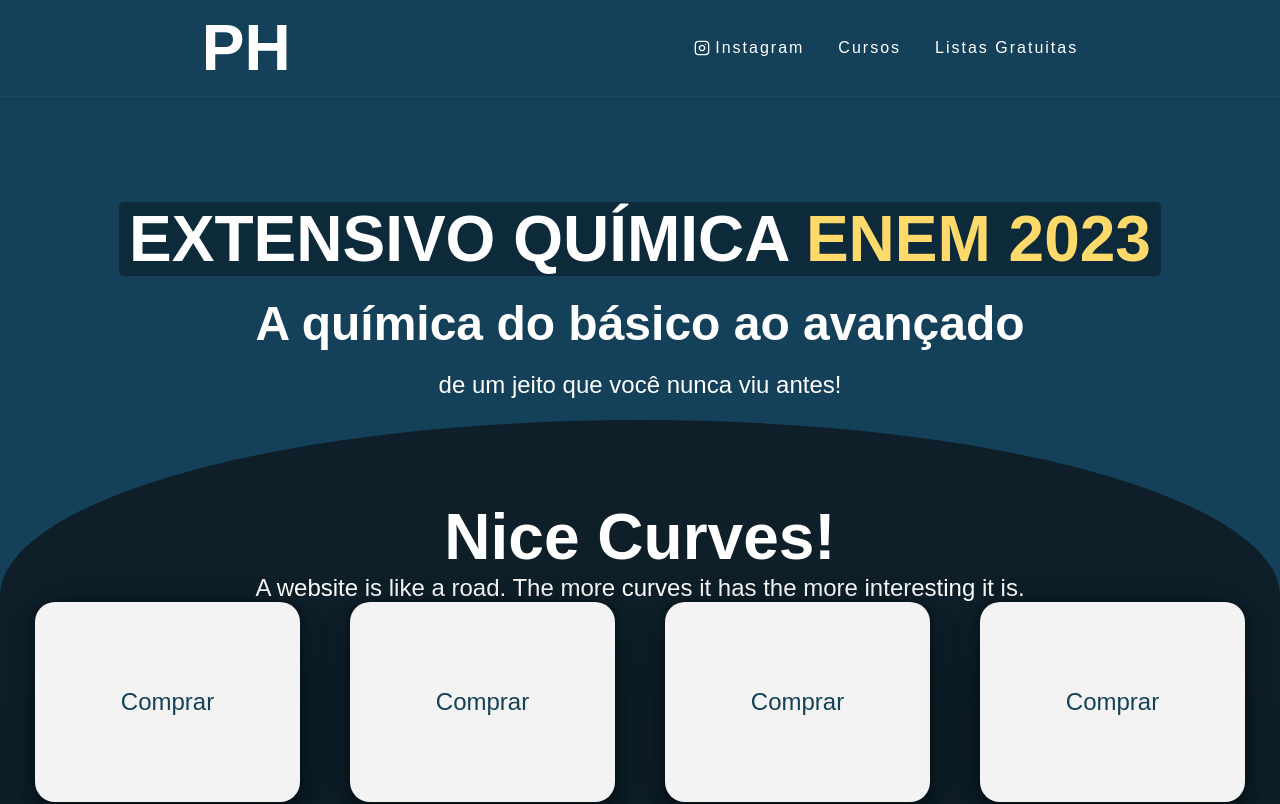
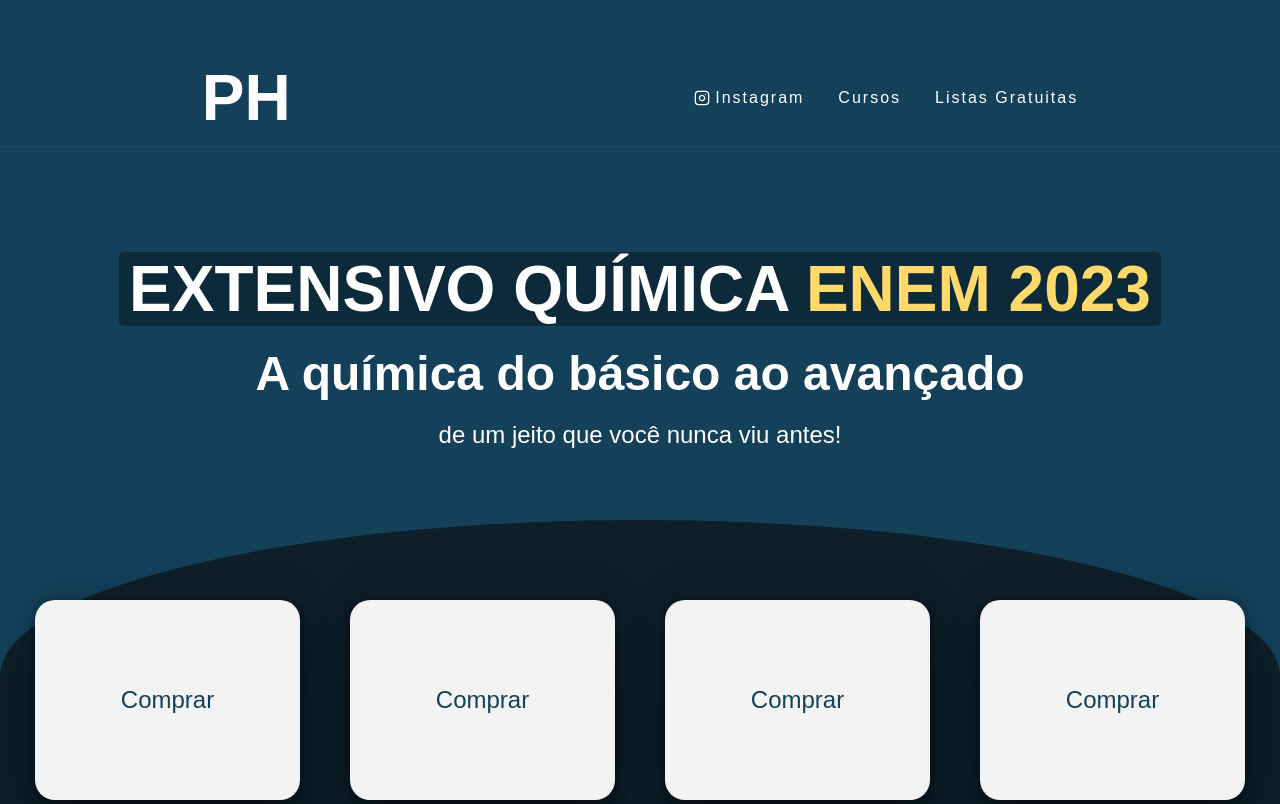
Before and after one commit to luccaparadeda/phdaquimica, a Next.js app: page / in a window 1280 px wide. Shown: the top 804 px of the page. Built offline with nearby package versions, Linux system fonts and the light colour scheme.

Commit message:
feat: adjusting section margin

```diff
--- a/pages/index.tsx
+++ b/pages/index.tsx
@@ -81,11 +81,6 @@ export default function Home() {
             </section>
 
             <section className="bubble">
-                <h1>Nice Curves!</h1>
-                <p>
-                    A website is like a road. The more curves it has the more
-                    interesting it is.
-                </p>
                 <Cards cards={courseInfoCards} />
             </section>
 
--- a/styles/globals.scss
+++ b/styles/globals.scss
@@ -71,6 +71,7 @@ section {
 	flex-direction: column;
 	align-items: center;
 	min-height: 400px;
+	margin-top: 50px;
 }
 
 .backgroundImages {
```
